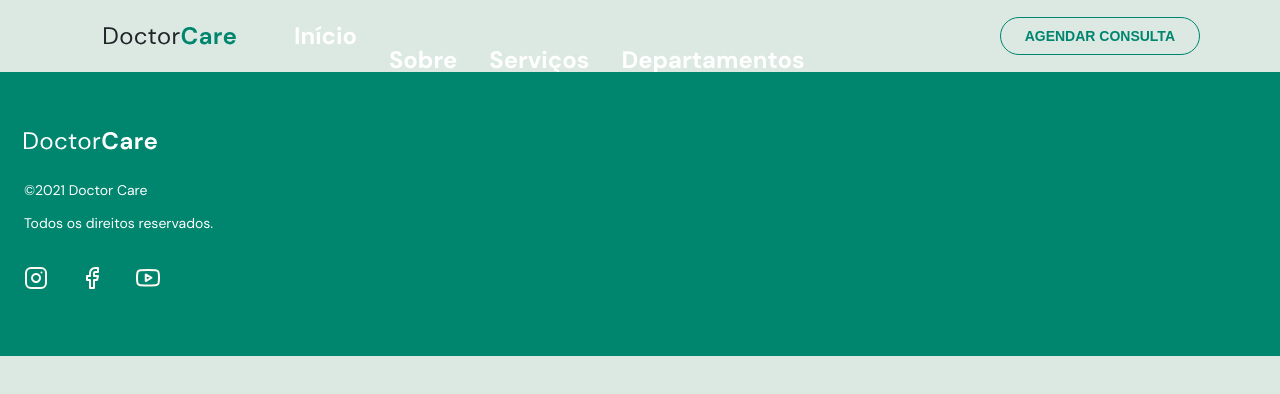
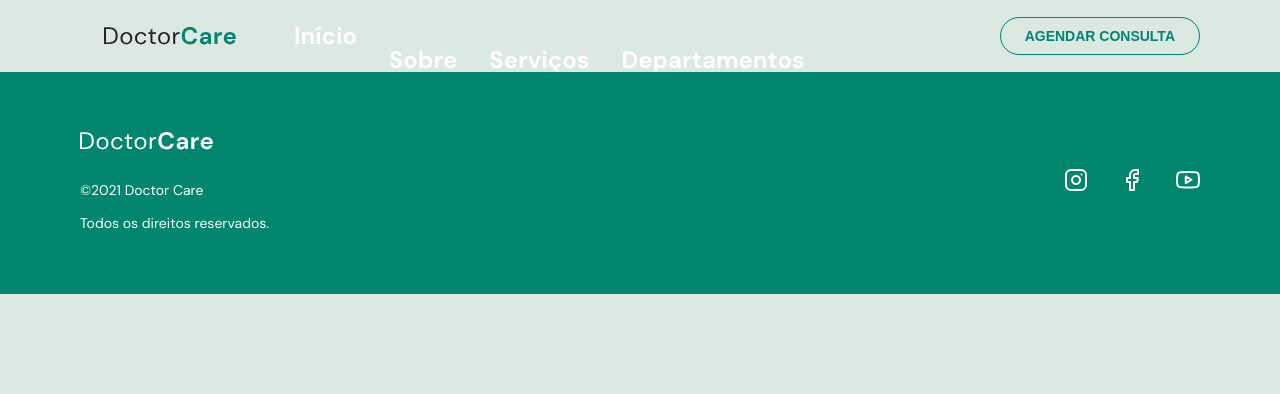
Before and after one commit to DeeSouza/doctor-care-frontend, a React (Vite) app: page / in a window 1280 px wide. Shown: the top 394 px of the page. Built offline with nearby package versions, Linux system fonts and the light colour scheme.

Commit message:
improve menu, header, footer and social links

```diff
--- a/src/atoms/ButtonAppointmentMenu/styles.ts
+++ b/src/atoms/ButtonAppointmentMenu/styles.ts
@@ -22,7 +22,7 @@ export const Button = styled("button", {
   backgroundColor: "#FFF",
   padding: "16px 32px",
   display: "block",
-  margin: "0 auto",
+  margin: "0 auto 80px",
   borderRadius: "40px",
   color: theme.colors.primary,
   fontSize: "1.28rem",
@@ -43,8 +43,7 @@ export const Button = styled("button", {
   },
 
   "@media screen and (min-width: 1280px)": {
-    margin: "0",
-    marginLeft: "195px",
+    margin: "0 auto 0 195px",
     backgroundColor: "transparent",
     border: `1px solid ${theme.colors.primary}`,
     color: theme.colors.primary,
--- a/src/atoms/SocialLinks/index.tsx
+++ b/src/atoms/SocialLinks/index.tsx
@@ -4,9 +4,14 @@ import instagramIcon from "assets/instagram.svg";
 import facebookIcon from "assets/facebook.svg";
 import youtubeIcon from "assets/youtube.svg";
 
-const SocialLinks = () => {
+interface Props {
+  align?: "left" | "center";
+  show?: boolean;
+}
+
+const SocialLinks = ({ align, show }: Props) => {
   return (
-    <Container>
+    <Container align={align} show={show}>
       <a href="#">
         <img src={instagramIcon} alt="Instagram - Doctor Care" />
       </a>
--- a/src/atoms/SocialLinks/styles.ts
+++ b/src/atoms/SocialLinks/styles.ts
@@ -1,11 +1,32 @@
 import { styled } from "@stitches/react";
 
 export const Container = styled("div", {
+  variants: {
+    align: {
+      left: {
+        justifyContent: "flex-start",
+      },
+      center: {
+        justifyContent: "center",
+      },
+    },
+    show: {
+      false: {
+        "@media screen and (min-width: 1280px)": {
+          display: "none",
+        },
+      },
+    },
+  },
+
+  defaultVariants: {
+    align: "center",
+    show: true,
+  },
+
   display: "flex",
-  justifyContent: "center",
   flexDirection: "row",
   gap: "32px",
-  marginTop: "80px",
 
   a: {
     transition: "all 0.25 ease-in-out",
@@ -14,8 +35,4 @@ export const Container = styled("div", {
       opacity: 0.6,
     },
   },
-
-  "@media screen and (min-width: 1280px)": {
-    display: "none",
-  },
 });
--- a/src/organisms/Footer/index.tsx
+++ b/src/organisms/Footer/index.tsx
@@ -1,31 +1,24 @@
+import SocialLinks from "atoms/SocialLinks";
 import logoDoctorCareWhite from "assets/doctor-care-light-logo.svg";
-import iconInstagram from "assets/instagram.svg";
-import iconFacebook from "assets/facebook.svg";
-import iconYoutube from "assets/youtube.svg";
 
-import { Container } from "./styles";
+import { Container, Copyright, WrapperContainer } from "./styles";
 
 const Footer = () => {
   return (
     <Container>
-      <img src={logoDoctorCareWhite} alt="Logo da Doctor Care na cor branca" />
+      <WrapperContainer>
+        <Copyright>
+          <img
+            src={logoDoctorCareWhite}
+            alt="Logo da Doctor Care na cor branca"
+          />
 
-      <div role="column">
-        <span>&copy;2021 Doctor Care</span>
-        <span>Todos os direitos reservados.</span>
-      </div>
+          <p>&copy;2021 Doctor Care</p>
+          <p>Todos os direitos reservados.</p>
+        </Copyright>
 
-      <div role="column">
-        <a href="#" title="Link para o Instagram da Doctor Care">
-          <img src={iconInstagram} alt="Ícone da Rede Social do Instagram" />
-        </a>
-        <a href="#" title="Link para o Facebook do Doctor Care">
-          <img src={iconFacebook} alt="Ícone da Rede Social do Facebook" />
-        </a>
-        <a href="#" title="Link para o Canal do Youtube da Doctor Care">
-          <img src={iconYoutube} alt="Ícone da Rede Social do Youtube" />
-        </a>
-      </div>
+        <SocialLinks align="left" />
+      </WrapperContainer>
     </Container>
   );
 };
--- a/src/organisms/Footer/styles.ts
+++ b/src/organisms/Footer/styles.ts
@@ -4,28 +4,35 @@ import { theme } from "../../styles/themes";
 export const Container = styled("footer", {
   backgroundColor: theme.colors.primary,
   padding: "60px 24px",
+  color: "#FFF",
+});
 
-  div: {
-    color: "#FFF",
+export const WrapperContainer = styled("div", {
+  width: "100%",
+  maxWidth: "1120px",
+  margin: "auto",
 
-    "&:first-of-type": {
-      marginTop: "24px",
-    },
+  "@media screen and (min-width: 580px)": {
+    display: "flex",
+    justifyContent: "space-between",
+    alignItems: "center",
+  },
+});
 
-    "&:last-of-type": {
-      marginTop: "32px",
-    },
+export const Copyright = styled("div", {
+  "> img": {
+    marginBottom: "24px",
+  },
 
-    span: {
-      display: "block",
-
-      "& + span": {
-        marginTop: "12px",
-      },
-    },
-
-    a: {
-      marginRight: "32px",
+  p: {
+    "& + p": {
+      marginTop: "12px",
     },
   },
+
+  marginBottom: "32px",
+
+  "@media screen and (min-width: 580px)": {
+    marginBottom: 0,
+  },
 });
--- a/src/organisms/Header/index.tsx
+++ b/src/organisms/Header/index.tsx
@@ -33,7 +33,7 @@ const Header = () => {
 
         <Menu />
         <ButtonAppointmentMenu />
-        <SocialLinks />
+        <SocialLinks show={false} />
       </WrapperNavigation>
     </Navigation>
   );
```
Also changed, not shown: 3 other files (tests, documents, lock files or other folders).
